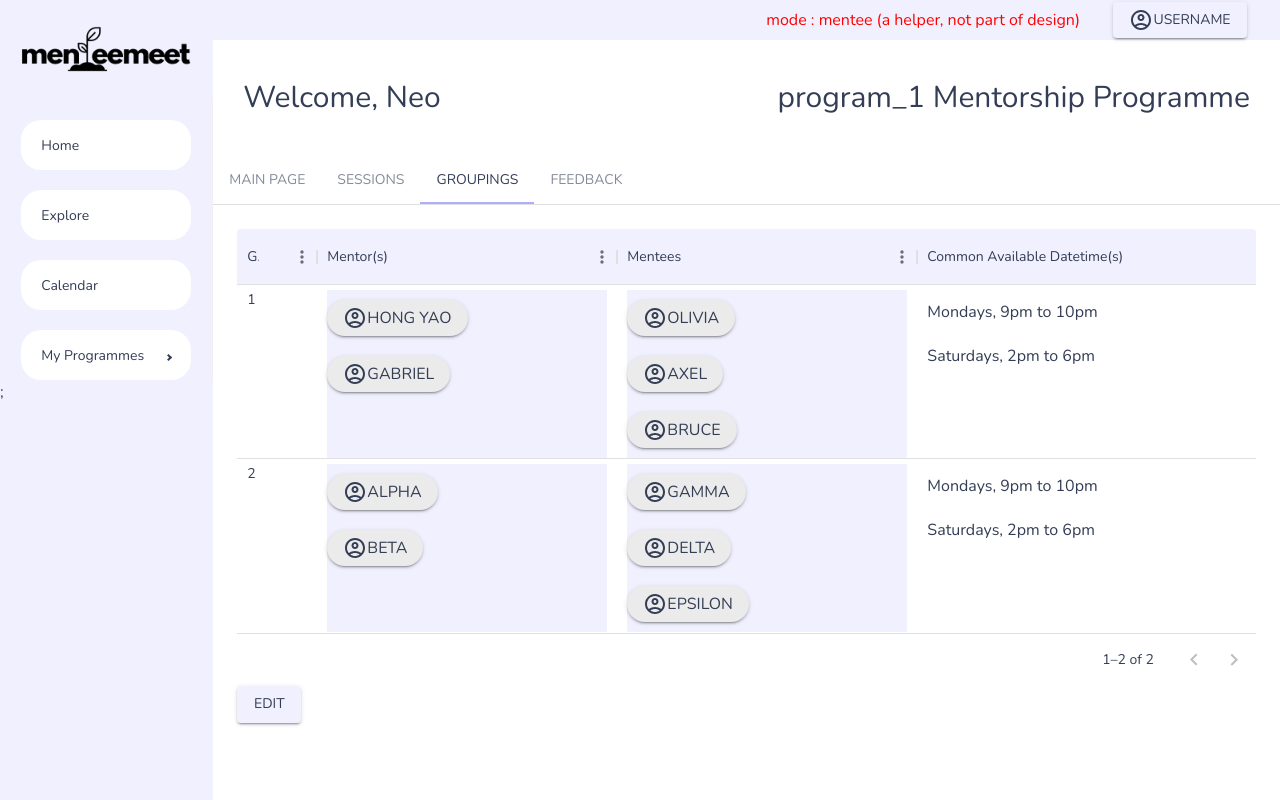
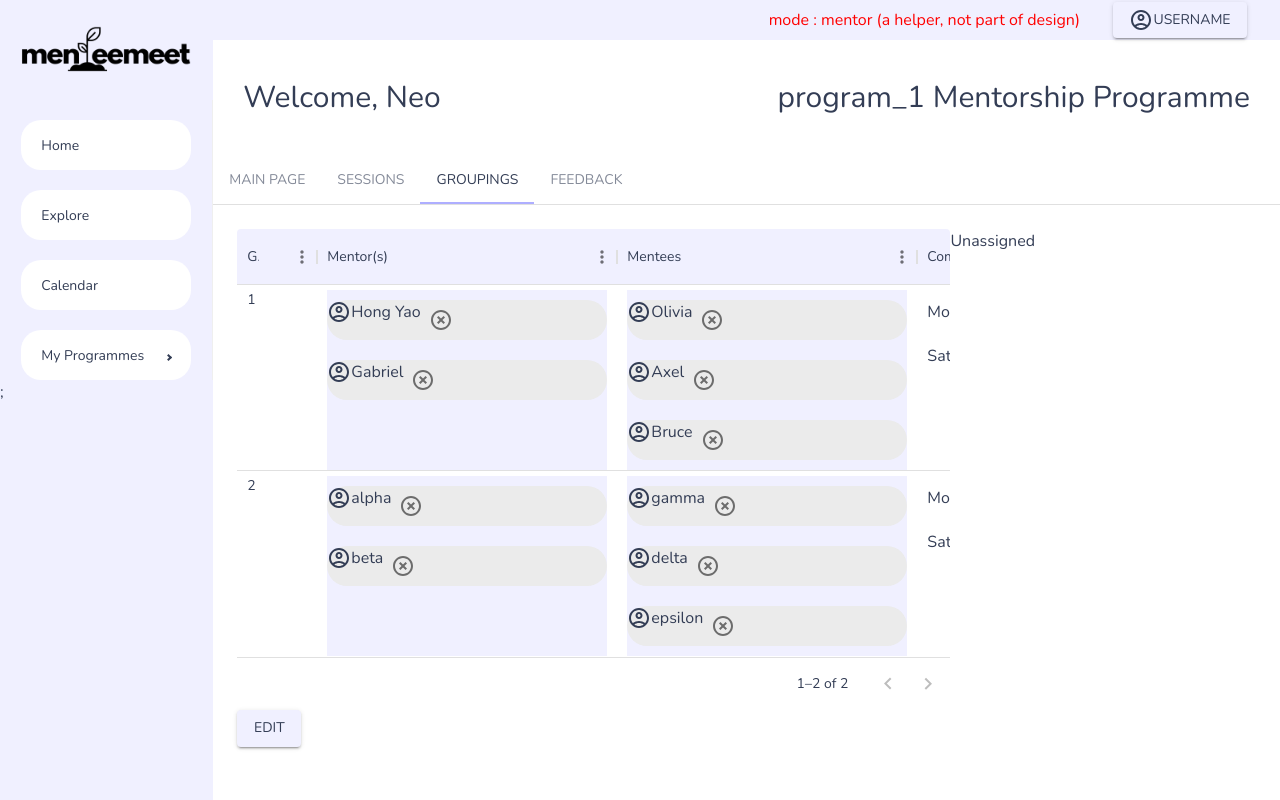
Before and after one commit to HEAP-2023/menteemeet, a React (Create React App) app in the folder client/: page /programmes/1 in a window 1280 px wide. Both pictures are taken after a click on the tab "GROUPINGS". Built offline with nearby package versions, Linux system fonts and the light colour scheme.

Commit message:
1st version of workable drag and drop, now just need to refine it

```diff
--- /dev/null
+++ b/client/src/components/programme/DisplayUsers.jsx
@@ -0,0 +1,44 @@
+import { Box, Typography, Button, IconButton } from "@mui/material";
+import Droppable from "../Droppable";
+import Draggable from "../Draggable";
+import { useCallback, useEffect } from "react";
+import AccountCircleOutlinedIcon from "@mui/icons-material/AccountCircleOutlined"
+import { useSelector, useDispatch } from "react-redux";
+import HighlightOffOutlinedIcon from '@mui/icons-material/HighlightOffOutlined';
+import { addToParking } from "../../state(kiv)";
+const DisplayUsers = ({props, role}) => {
+    let {id, api, value, row} = props
+    const dispatch = useDispatch()
+    const droppableKey = `${row.id}-${role}`;
+
+    const removeThis = (userID) => {
+        const newValue = value.filter((user) => {
+            return (user.id !== userID)
+        })
+        const toBeAdded = value.find(user => user.id === userID);
+        dispatch(addToParking({user : toBeAdded}));
+        row[role] = newValue
+        console.log(row)
+        api.updateRows([{...row}])
+    }
+
+    return (
+    <Droppable id={droppableKey}>
+        <Box width="100%" display="flex" flexDirection="column" >
+
+
+    {value.map((user) => (
+    <Box key={user.id} display="flex" sx={{m:"10px 0", borderRadius:"20px", bgcolor:"#EBEBEB"}}>
+            <AccountCircleOutlinedIcon/>
+            <Typography>{user.name}</Typography>
+            <IconButton onClick={() => removeThis(user.id)}>
+                <HighlightOffOutlinedIcon/>
+            </IconButton>
+    </Box>)
+    )}
+        </Box>
+    </Droppable>
+    )
+}
+
+export default DisplayUsers;
--- /dev/null
+++ b/client/src/components/programme/DraggableParking.jsx
@@ -0,0 +1,30 @@
+import { Box, Typography, IconButton } from "@mui/material"
+import { useSelector } from "react-redux";
+
+import AccountCircleOutlinedIcon from "@mui/icons-material/AccountCircleOutlined"
+
+import Draggable from "../Draggable";
+
+const DraggableParking = () => {
+    const parking = useSelector(state => state.user.dragParking)
+    const disableDrag = useSelector(state => state.user.disableDrag)
+  return (
+    <Box width="30%" height="100%">
+        <Typography>Unassigned</Typography>
+        {
+            parking.map(user => {
+                return (
+    <Draggable key={user.id} id={user.id} name={user.name} disableDrag={disableDrag}>
+        <Box display="flex" sx={{m:"10px 0", borderRadius:"20px", bgcolor:"#EBEBEB"}}>
+                <AccountCircleOutlinedIcon/>
+                <Typography>{user.name}</Typography>
+        </Box>
+    </Draggable>
+                )
+            })
+        }
+    </Box>
+  )
+}
+
+export default DraggableParking;
--- a/client/src/components/programme/tables/GroupingTable.jsx
+++ b/client/src/components/programme/tables/GroupingTable.jsx
@@ -4,7 +4,7 @@ import { useCallback } from "react";
 import { generateColors } from "../../../theme";
 import { useSelector } from "react-redux";
 
-const GroupingTable = ({rows, columns, editable=false }) => {
+const GroupingTable = ({api, rows, columns, editable=false }) => {
     const colors = generateColors();
     const acctID = useSelector((state) => state.user.userDetails.acctID)
     const getRowSpacing = useCallback((params) => {
@@ -22,24 +22,21 @@ const GroupingTable = ({rows, columns, editable=false }) => {
         console.log(acctID)
     }
     const handleDataChange = (newRow, oldRow) => {
-        if(newRow.action === "save"){
-            // might need some validation somewhere before sending  --> yup
-            putInDB(newRow)
-            return newRow
-        }
-        return oldRow;
+        return newRow;
     }
     // https://mui.com/x/react-data-grid/editing/
 
-    return ( <Box sx={{ width: '100%' }}>
+
+    return ( <Box sx={{ width: '70%' }}>
     <DataGrid
+      apiRef={api}
       rows={rows}
       columns={columns}
       getRowSpacing={getRowSpacing}
       getRowHeight={() => 'auto'}
-      isCellEditable={() => editable}
+      isCellEditable={() => true}
+      editMode="row"
       processRowUpdate={(newRow, oldRow) => handleDataChange(newRow, oldRow)}
-      editMode="row"
       initialState={{
         pagination: {
           paginationModel: {
--- a/client/src/components/programme/tabs/Groupings.jsx
+++ b/client/src/components/programme/tabs/Groupings.jsx
@@ -1,75 +1,76 @@
 import { Box, Typography, Button } from "@mui/material"
 import GroupingTable from "../tables/GroupingTable"
-import AccountCircleOutlinedIcon from '@mui/icons-material/AccountCircleOutlined';
+import {  useState, useEffect } from "react";
+import { useSelector, useDispatch } from "react-redux";
+import { GridApi, useGridApiRef } from "@mui/x-data-grid";
 
-import { useRef, useState } from "react";
-import { useSelector } from "react-redux";
-
+import DisplayUsers from "../DisplayUsers";
 import {DndContext} from '@dnd-kit/core';
-import Draggable from "../../Draggable";
-import Droppable from "../../Droppable";
+import { dragToggle, removeFromParking } from "../../../state(kiv)";
+import DraggableParking from "../DraggableParking";
 
 const Groupings = () => {
+    const api = useGridApiRef();
     const userType = useSelector((state) => state.user.userType);
-    const rows = fetchGroups()
-    const [disableDrag, toggleDrag] = useState(true)
-
+    const dispatch = useDispatch();
     const [parent, setParent] = useState(null)
     const [child, setChild] = useState(null)
 
+    const [rows, setRows] = useState(fetchGroups());
 
     const handleDragEnd = (event) => {
         const {over} = event;
-
-        // If the item is dropped over a container, set it as the parent
-        // otherwise reset the parent to `null`
-        console.log(child.id)
         console.log(`draggable id = ${event.active.id} is dropped into container with id = ${event.over.id}`)
         setParent(over ? over.id : null);
+        const data = event.active.data.current
+        modifyRows(api, event.over.id, data);
+
+        dispatch(removeFromParking({id : event.active.id}))
+    }
+    const handleDragStart = (event) => {
+        // console.log(event.active.data.current)
+        setChild(event.active.data.current);
     }
 
-
-    const handleDragStart = (event) => {
-        console.log(event.active.data.current)
-        setChild(event.active.data.current);
-    }
-    const displayUsers = (props) => {
-        const { api, value, row } = props;
-        return (
-        <Droppable id={row.id}>
-            <Box width="100%" display="flex" flexDirection="column">
-                {value.map((user) => {
-                    const button = displayButton(user.name)
-                    return (
-                        <Draggable key={user.id} id={user.id} disableDrag={disableDrag} name={user.name} children={button} />
-                    )}
-                )}
-
-                {parent === row.id ? <Draggable key={child.id} id={child.id} disableDrag={disableDrag} children={displayButton(child.name)}/>
-                           : null}
-            </Box>
-        </Droppable>
-        )
-    }
-
-    const columns = structure(userType, displayUsers)
+    const disableDrag = useSelector((state) => state.user.disableDrag)
+    const columns = structure(parent, child)
 
     return (<Box>
         <DndContext onDragEnd={handleDragEnd} onDragStart={handleDragStart}>
-            <GroupingTable rows={rows} columns={columns} editable={true}/>
+            <Box width="100%" display="flex">
+                <GroupingTable api={api} rows={rows} columns={columns} mode={disableDrag ? "view" : "edit"}/>
+                <DraggableParking/>
+            </Box>
         </DndContext>
-        <Button variant="contained" onClick={()=>toggleDrag(!disableDrag)}>{disableDrag ?  "edit" : "cancel" }</Button>
+        <Button variant="contained" onClick={()=> dispatch(dragToggle())}>{disableDrag ?  "edit" : "cancel" }</Button>
     </Box>);
 }
 export default Groupings
 
-const displayButton = (name) => {
-    return ( <Box>
-        <Button variant="contained" sx={{m:"10px 0", borderRadius:"20px", bgcolor:"#EBEBEB"}}>
-            <AccountCircleOutlinedIcon/>
-            <Typography>{name}</Typography>
-        </Button>
-    </Box>)
+const modifyRows = (api, to, data) => {
+    const [containerID, role] = to.split("-");
+    console.log(api.current)
+    const rows = api.current.getSortedRows()
+
+    if(to !== null){
+        // rows.map((row) => {
+        //     if(row.id == containerID){
+        //         console.log("success")
+        //         row[role].push(data);
+        //     }
+        // })
+
+        const row = rows.find(row => row.id == containerID)
+        console.log(row)
+        if(!(row[role].includes(user => user.id === data.id))){
+            row[role].push(data)
+        }
+        console.log(row)
+        api.current.updateRows([{...row}])
+    }
+
+
+
 }
 
 const fetchGroups = () => {
@@ -91,7 +92,7 @@ const fetchGroups = () => {
     ]
 }
 
-const structure = (userType, displayUsers) => {
+const structure = (parent, child) => {
     return (
         [
             { field: 'id', headerName: 'ID', width: 90 },
@@ -106,14 +107,14 @@ const structure = (userType, displayUsers) => {
               headerName: 'Mentor(s)',
               width: 300,
               editable: true,
-              renderCell : displayUsers,
+              renderCell : (props) => <DisplayUsers props={props} role={"mentor"} parent={parent} child={child}/>
             },
             {
               field: 'mentee',
               headerName: 'Mentees',
               width: 300,
               editable: true,
-              renderCell : displayUsers,
+              renderCell : (props) => <DisplayUsers props={props} role={"mentee"} parent={parent} child={child}/>
             },
             {
               field: 'commonDT',
@@ -132,7 +133,7 @@ const structure = (userType, displayUsers) => {
 
 const displayDate = (props) => {
     const { api, value } = props;
-    return (<Box width="100%" display="flex" flexDirection="column">
+    return (<Box width="100%" display="flex" flexDirection="column" >
         {value.map((user) => {
             return (
             <Box m="10px 0" key={user}>
--- a/client/src/state(kiv)/index.js
+++ b/client/src/state(kiv)/index.js
@@ -2,7 +2,7 @@ import {createSlice} from '@reduxjs/toolkit'
 
 const fetchUserType = () => {
     // go fetch
-    return "mentee";
+    return "mentor";
 }
 const fetchAllProfiles = () => {
     // go fetch
@@ -48,6 +48,8 @@ const initialState = {
     programmesCreated : fetchProgrammesCreated(),
     tasks : fetchTasks(),
     userDetails : fetchDetails(),
+    disableDrag : true,
+    dragParking : [],
 }
 
 
@@ -86,10 +88,27 @@ export const userSlice = createSlice({
         },
         removeTask : (state, action) => {
             state.tasks = state.tasks.filter(task => task.id !== action.payload.id)
+        },
+        dragToggle : (state) => {
+            state.disableDrag = !state.disableDrag;
+        },
+        addToParking : (state, action) => {
+            state.dragParking = [...state.dragParking, action.payload.user]
+        },
+        removeFromParking : (state, action) => {
+            state.dragParking = state.dragParking.filter((x) => {
+                return (x.id !== action.payload.id)})
         }
     }
 })
 
 
-export const {loginOverlayToggle ,profileOverlayToggle, logIn, logOut, swap,addCreated, removeCreated, addTasks, removeTask} = userSlice.actions;
+export const {loginOverlayToggle ,
+    profileOverlayToggle,
+    logIn, logOut,
+    swap,addCreated,
+    removeCreated,
+    addTasks, removeTask,
+    dragToggle,
+    addToParking, removeFromParking} = userSlice.actions;
 export default userSlice.reducer
```
